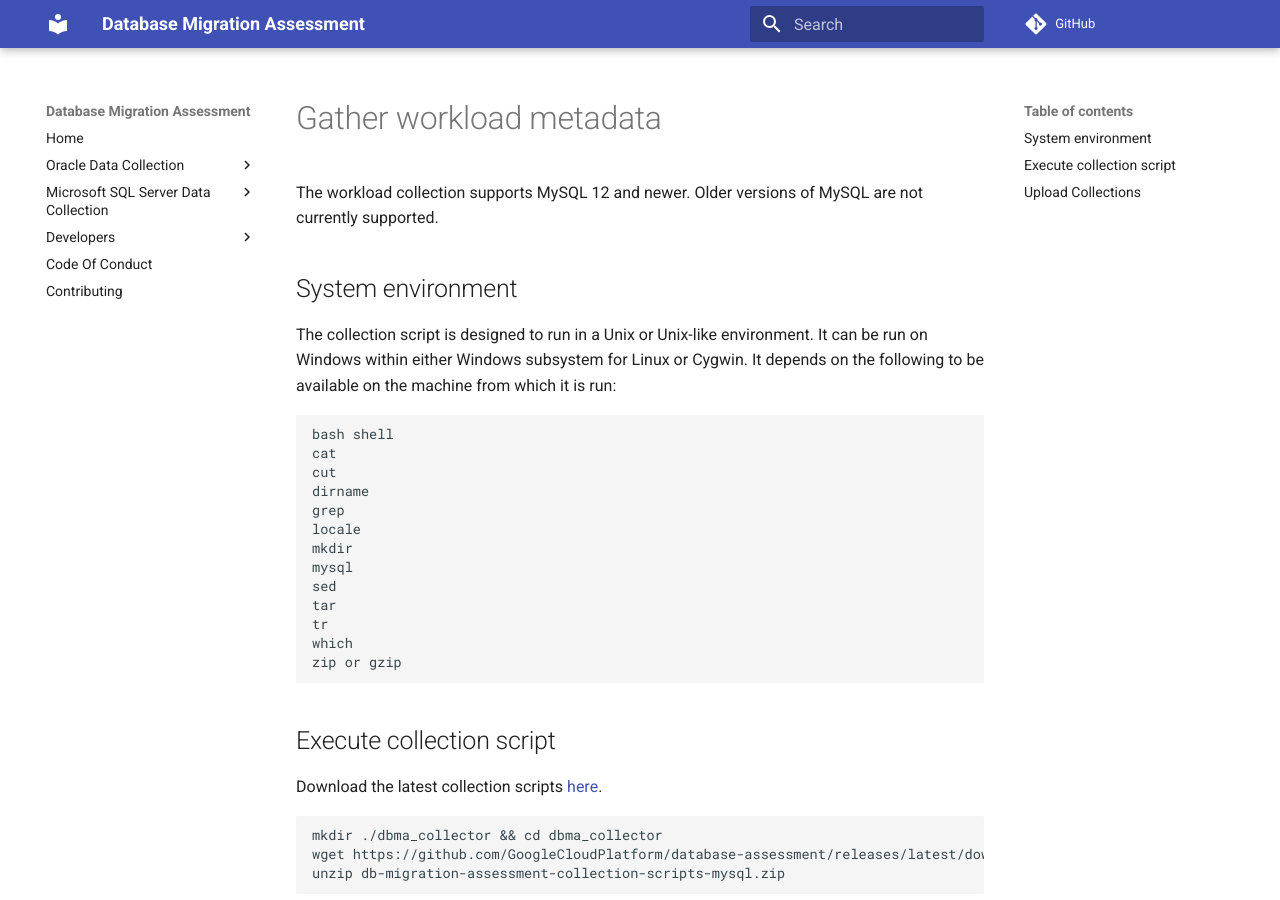
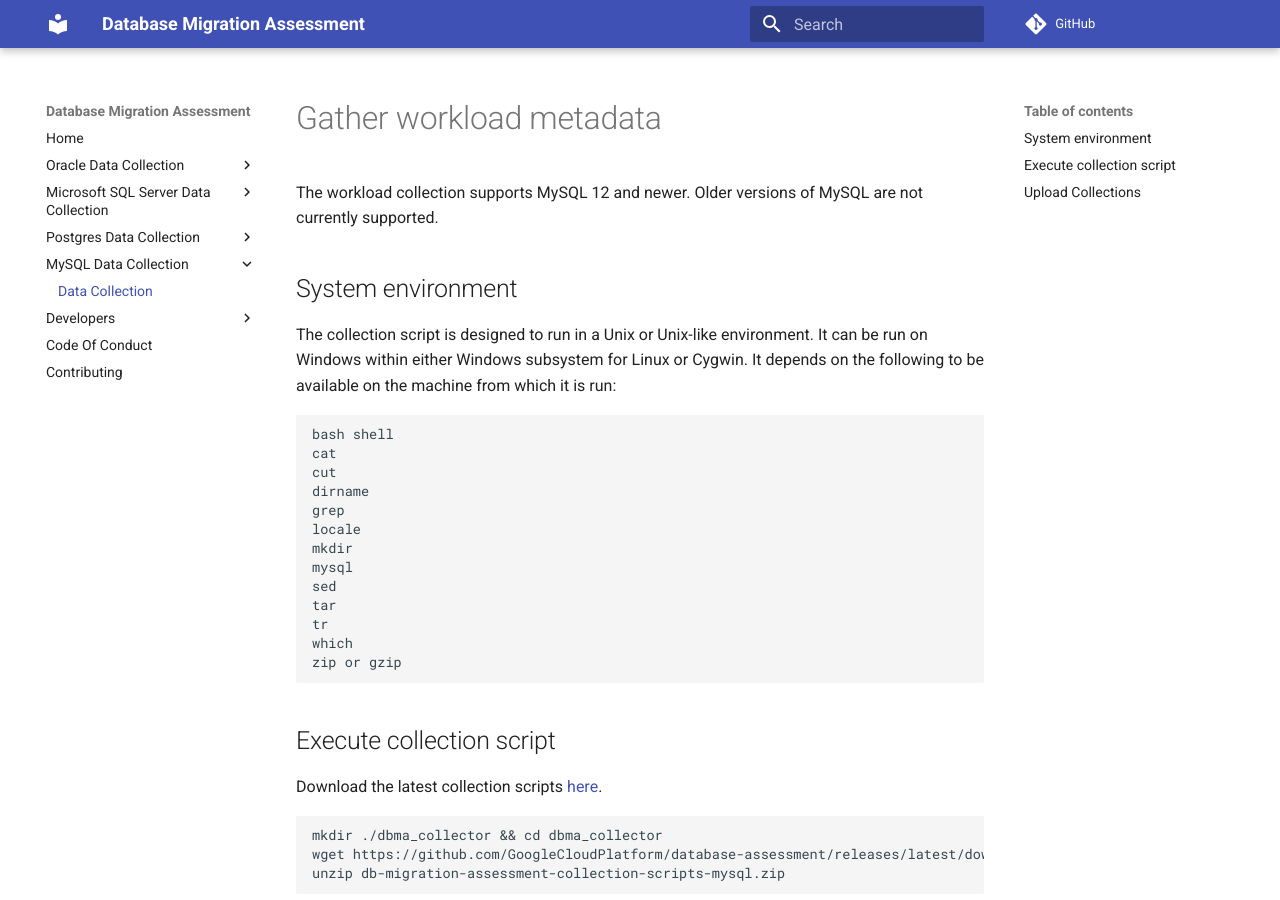
Before and after one commit to GoogleCloudPlatform/database-assessment, an MkDocs documentation site: the page built from docs/user_guide/mysql/collection_scripts.md, in a window 1280 px wide and 900 px high. Built offline with MkDocs 1.6.1 and Material for MkDocs 9.7.7, drawn with Linux system fonts in a browser that asks for light colours; comment, search, counter and statistics services are not loaded.

Commit message:
chore: Link new documentation pages

```diff
--- a/mkdocs.yml
+++ b/mkdocs.yml
@@ -19,6 +19,10 @@ nav:
   - Microsoft SQL Server Data Collection:
       - Data Collection: user_guide/sqlserver/collection_scripts.md
       - Database User Scripts: user_guide/sqlserver/db_user_create.md
+  - Postgres Data Collection:
+      - Data Collection: user_guide/postgres/collection_scripts.md
+  - MySQL Data Collection:
+      - Data Collection: user_guide/mysql/collection_scripts.md
   - Developers:
       - Developer Setup: developer_guide/developer_setup.md
       - Commands: developer_guide/commands.md
```
